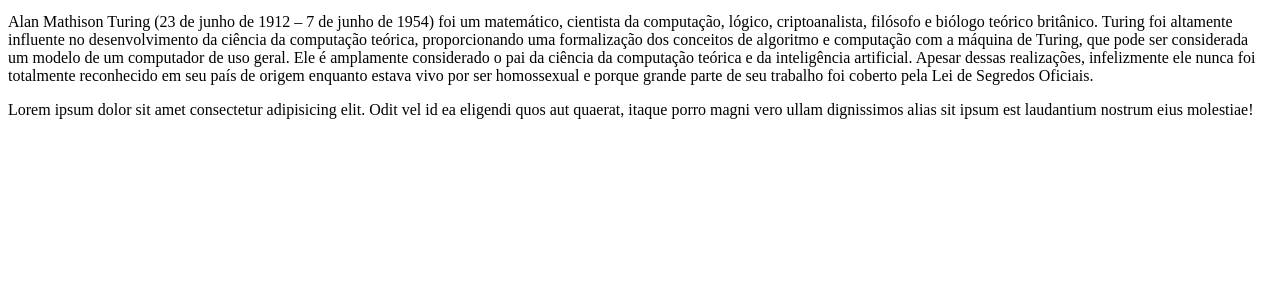
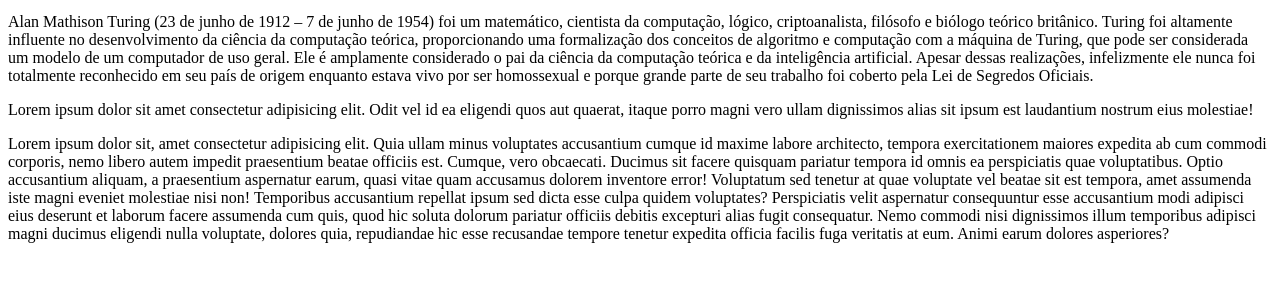
Before and after one commit to clarenceaguiar/aprenda-a-programar, a plain HTML site: page teste_github_vsc/index.html in a window 1280 px wide. Shown: the part 87-368 px from the top of the page. Drawn offline with Linux system fonts and the light colour scheme.

Commit message:
main tag included

```diff
--- a/teste_github_vsc/index.html
+++ b/teste_github_vsc/index.html
@@ -8,5 +8,6 @@
         <p>Esse é o primeiro arquivo e parágrafo do curso Aprenda a Programar do ITuring. ITuring vem de Instituto Turing. Turing vem de Alan Turing.</p>
         <p>Alan Mathison Turing (23 de junho de 1912 – 7 de junho de 1954) foi um matemático, cientista da computação, lógico, criptoanalista, filósofo e biólogo teórico britânico. Turing foi altamente influente no desenvolvimento da ciência da computação teórica, proporcionando uma formalização dos conceitos de algoritmo e computação com a máquina de Turing, que pode ser considerada um modelo de um computador de uso geral. Ele é amplamente considerado o pai da ciência da computação teórica e da inteligência artificial. Apesar dessas realizações, infelizmente ele nunca foi totalmente reconhecido em seu país de origem enquanto estava vivo por ser homossexual e porque grande parte de seu trabalho foi coberto pela Lei de Segredos Oficiais.</p>
         <p>Lorem ipsum dolor sit amet consectetur adipisicing elit. Odit vel id ea eligendi quos aut quaerat, itaque porro magni vero ullam dignissimos alias sit ipsum est laudantium nostrum eius molestiae!</p>
+        <main>Lorem ipsum dolor sit, amet consectetur adipisicing elit. Quia ullam minus voluptates accusantium cumque id maxime labore architecto, tempora exercitationem maiores expedita ab cum commodi corporis, nemo libero autem impedit praesentium beatae officiis est. Cumque, vero obcaecati. Ducimus sit facere quisquam pariatur tempora id omnis ea perspiciatis quae voluptatibus. Optio accusantium aliquam, a praesentium aspernatur earum, quasi vitae quam accusamus dolorem inventore error! Voluptatum sed tenetur at quae voluptate vel beatae sit est tempora, amet assumenda iste magni eveniet molestiae nisi non! Temporibus accusantium repellat ipsum sed dicta esse culpa quidem voluptates? Perspiciatis velit aspernatur consequuntur esse accusantium modi adipisci eius deserunt et laborum facere assumenda cum quis, quod hic soluta dolorum pariatur officiis debitis excepturi alias fugit consequatur. Nemo commodi nisi dignissimos illum temporibus adipisci magni ducimus eligendi nulla voluptate, dolores quia, repudiandae hic esse recusandae tempore tenetur expedita officia facilis fuga veritatis at eum. Animi earum dolores asperiores?</main>
     </body>
 </html>
```
